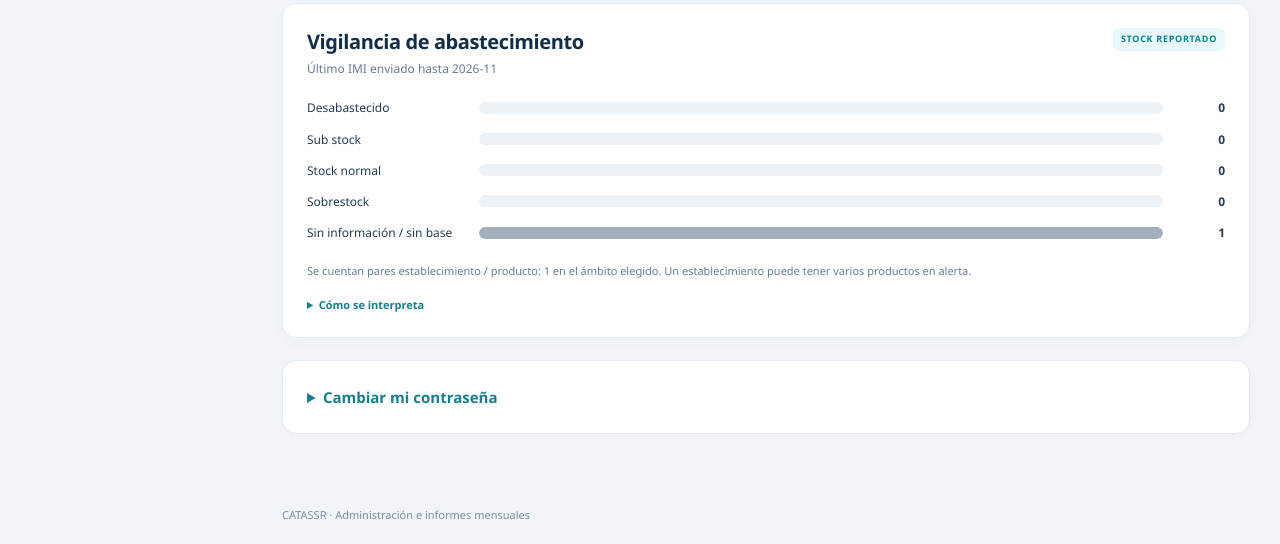
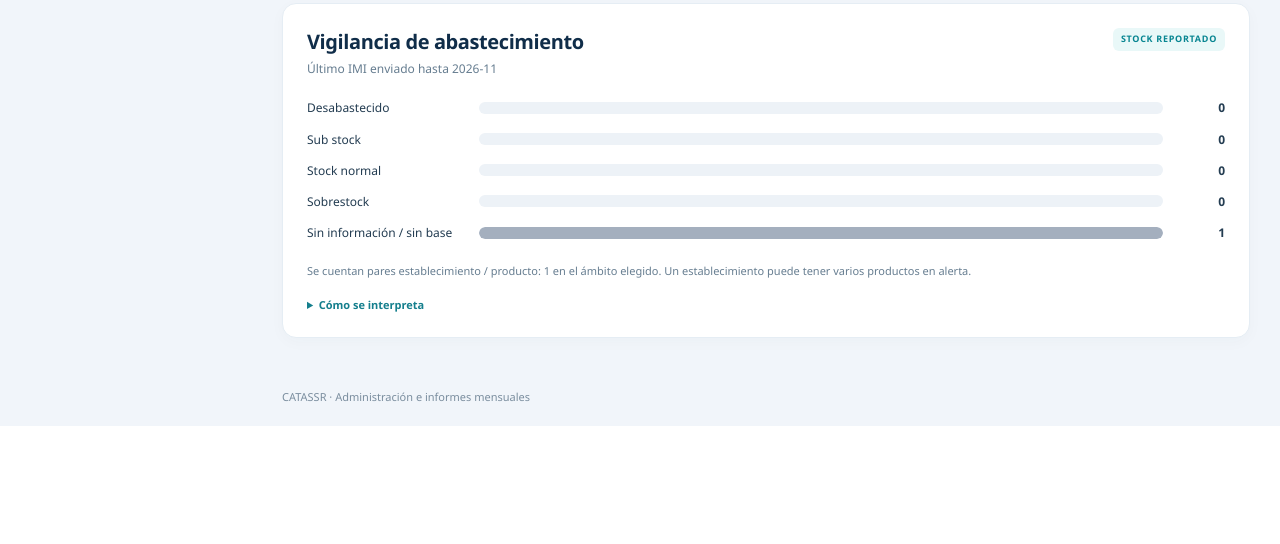
Before and after one commit to ehuayllapupao-lgtm/CATASSR, a PHP site: page /index.php in a window 1280 px wide. Shown: the part 896-1440 px from the top of the page. After the commit the page ends 1322 px from the top, so only its background shows below. Run offline with PHP 8.4, Linux system fonts and the light colour scheme; the visitor is signed in with stand-in values (Sample User, id 1); tables that the repository leaves empty hold one stand-in row (values such as "Sample post").

Commit message:
Retirar Cambiar mi contraseña del panel principal

```diff
--- a/CATASSR/index.php
+++ b/CATASSR/index.php
@@ -99,7 +99,6 @@ if($page==='panel'){
 <section class="hero"><div class="eyebrow">CATASSR · PRIMERA ETAPA</div><h2>Una gestión conectada<br>para toda la red.</h2><p>Establecimientos, microredes y accesos en un solo lugar.</p><a class="button light" href="index.php?page=establecimientos"><?=$u['rol']==='establecimiento'?'Ver datos personales':'Ver establecimientos'?> →</a></section>
 <section class="card"><h2>Estado del módulo IMI</h2><a class="button" href="imi.php">Abrir IMI →</a><p>El módulo IMI de prueba permite registrar movimientos por establecimiento y mes, calcular saldos y consultar el estado de los informes.</p><p>La asignación de responsables que se muestra aquí es administrativa; no representa avance de reportes.</p><?php if($u['rol']==='establecimiento'):?><p>Ingresa en IMI para registrar los movimientos de tu establecimiento.</p><?php endif;?></section>
 <?php }?>
-<details class="card"><summary>Cambiar mi contraseña</summary><form method="post" class="grid"><?=token()?><input type="hidden" name="action" value="password"><label>Contraseña actual<input name="actual" type="password" required autocomplete="current-password"></label><label>Nueva contraseña<input name="nueva" type="password" minlength="8" required autocomplete="new-password"></label><button>Actualizar contraseña</button></form></details>
 <?php }elseif($page==='alertas'){require __DIR__.'/alertas.php';}elseif($page==='usuarios'){
 $contactsReady=usuarios_contacto_ready($d);$edit=null;if(isset($_GET['edit']))$edit=q($d,'SELECT * FROM usuarios WHERE id=?',[(int)$_GET['edit']])->fetch()?:null;
 $form=$edit??[];$form['cabecera_microred']=($edit&&$edit['rol']==='establecimiento'&&!empty($edit['microred_id']))?1:0;if($_SERVER['REQUEST_METHOD']==='POST'&&($_POST['action']??'')==='user_save'&&$error){$form=array_merge($form,array_intersect_key($_POST,array_flip(['nombres','apellido_paterno','apellido_materno','nombre','rol','microred_id','establecimiento_id','activo','cabecera_microred','telefono_1','telefono_2','correo'])));$form['activo']=isset($_POST['activo'])?1:0;$form['cabecera_microred']=isset($_POST['cabecera_microred'])?1:0;}
```
Also changed, not shown: 1 other file.
